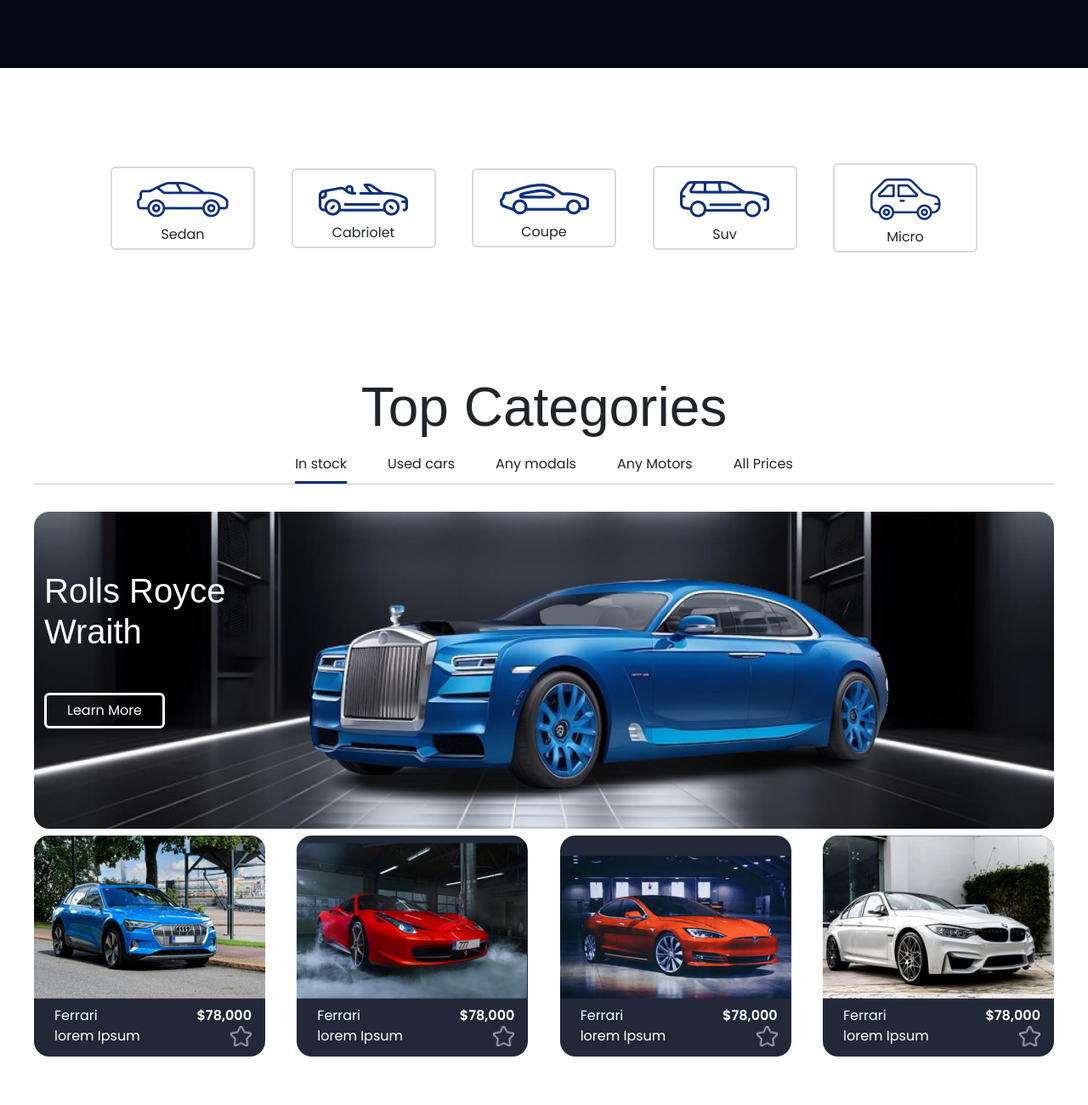
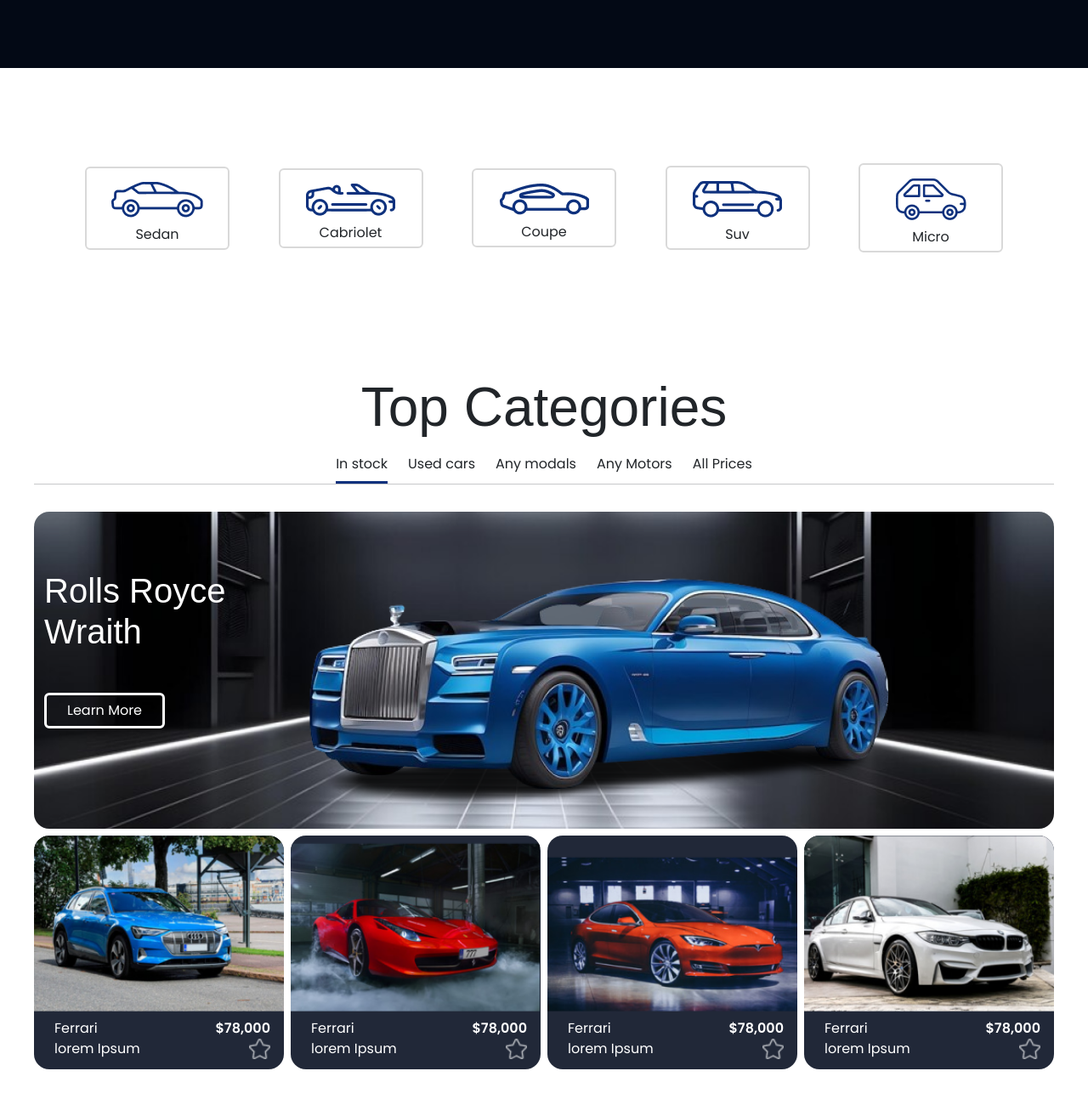
Before and after one commit to Mutairu-Lawal/Modrino, a plain HTML site: page index.html in a window 1280 px wide. Shown: the part 720-2020 px from the top of the page at 85% size. Drawn offline with nearby package versions, Linux system fonts and the light colour scheme; a web font is replaced by a local one.

Commit message:
"Updated CSS and HTML for card styling and layout"

```diff
--- a/index.css
+++ b/index.css
@@ -134,12 +134,12 @@ body {
 
 /* cards */
 .c-card {
-  /* width: 310px; */
   overflow: hidden;
   border-radius: 18px;
   background: #212838;
   color: var(--text-color);
   overflow: hidden;
+  flex-grow: 1;
 }
 
 .c-card--img-container img {
@@ -218,6 +218,7 @@ footer {
   .category-image-container {
     border-radius: 18px;
   }
+
   /* service */
   .service-wrapper {
     height: 455px;
--- a/index.html
+++ b/index.html
@@ -103,7 +103,7 @@
     </div>
     <!-- Features container -->
     <section>
-      <div class="container mt-lg-5">
+      <div class="container-fluid mt-lg-5">
         <div class="row">
           <div class="col-12 py-5">
             <div
@@ -159,7 +159,7 @@
         </div>
         <!-- category types -->
         <div class="row my-3">
-          <div class="col-12 d-flex justify-content-sm-center gap-5 lists">
+          <div class="col-12 d-flex justify-content-sm-center gap-4 lists">
             <li class="active"><p>In stock</p></li>
             <li><p>Used cars</p></li>
             <li><p>Any modals</p></li>
```
